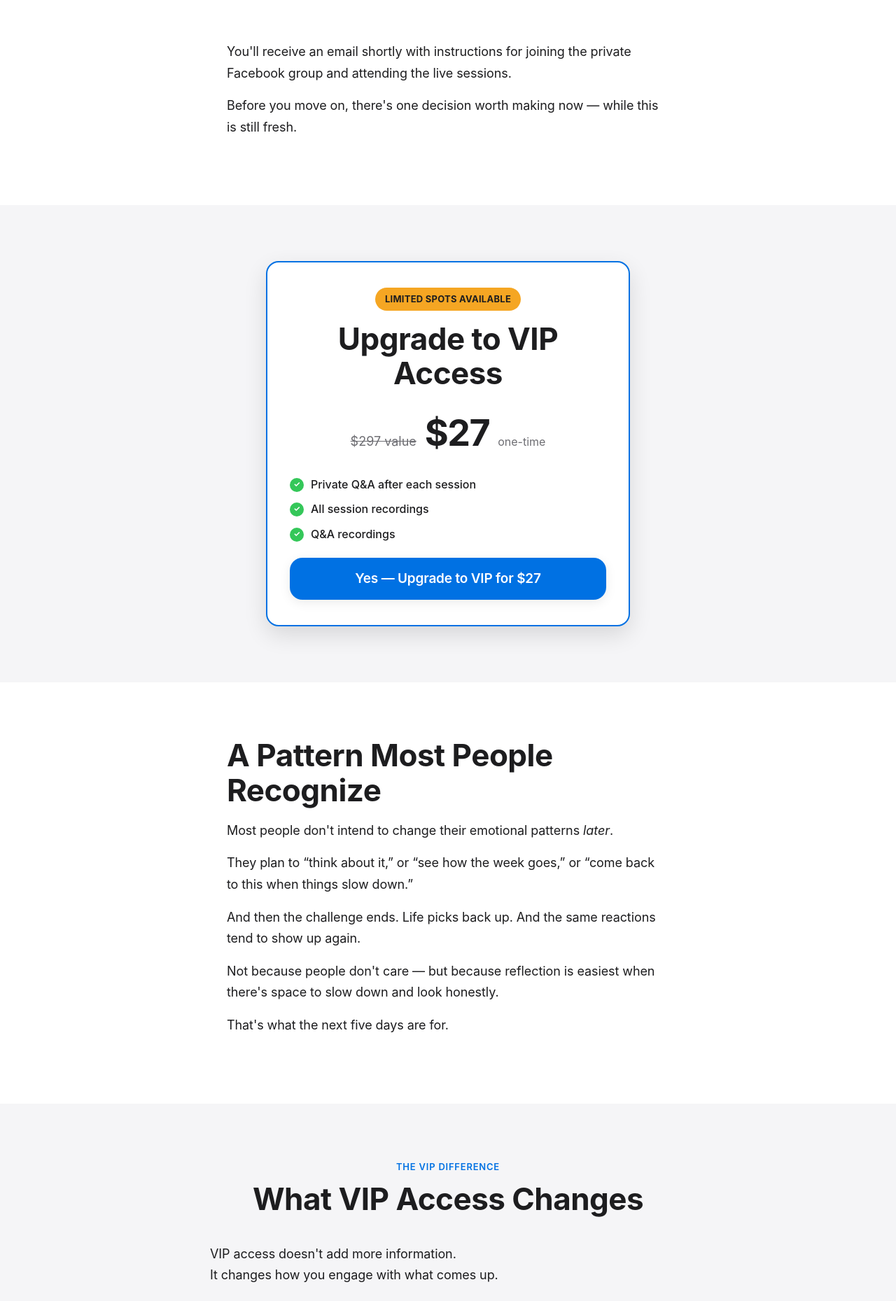
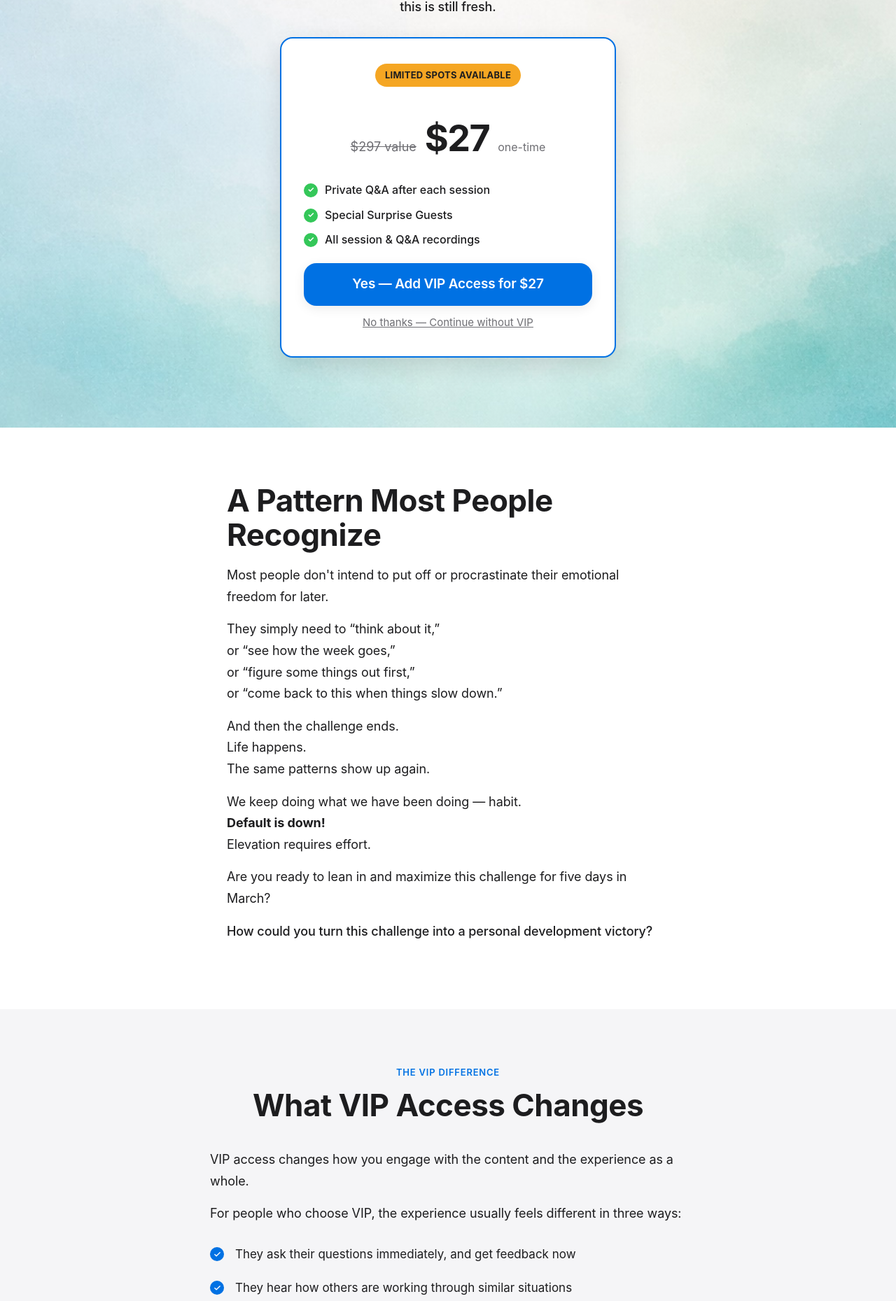
Before and after one commit to rbradshaw9/emotionalfreedomchallenge, a Next.js app: page /vip in a window 1280 px wide. Shown: the part 571-2430 px from the top of the page at 70% size. Built offline with nearby package versions, Linux system fonts and the light colour scheme.

Commit message:
Update VIP page copy: new intro, above-fold CTA card, pattern section, surprise guests, cost section, decision section

```diff
--- a/app/(main)/vip/page.tsx
+++ b/app/(main)/vip/page.tsx
@@ -19,31 +19,20 @@ export default function VIPPage() {
             You&apos;re Registered — One More Thing Before You Go
           </h1>
           <p className="v2-subhead">
-            Your spot for 5 Days to Emotional Ownership is being held.
+            Your seat for The Emotional Freedom Challenge is confirmed.
           </p>
-        </div>
-      </section>
-
-      {/* Transition */}
-      <section className="v2-section">
-        <div className="v2-container v2-max-w-narrow">
-          <p className="v2-body">
-            You&apos;ll receive an email shortly with instructions for joining the private Facebook group and attending the live sessions.
+          <p className="v2-body v2-text-center v2-muted-text" style={{ maxWidth: '600px', margin: '0 auto 24px' }}>
+            Check your inbox for an email shortly with instructions for joining the private Facebook group and attending the live sessions.
           </p>
-          <p className="v2-body">
+          <p className="v2-body v2-text-center" style={{ maxWidth: '600px', margin: '0 auto 28px', fontWeight: 500.  }}>
             Before you move on, there&apos;s one decision worth making now — while this is still fresh.
           </p>
-        </div>
-      </section>
 
-      {/* Quick VIP Card */}
-      <section className="v2-section v2-section-muted">
-        <div className="v2-container--sm">
-          <div className="v2-upgrade-card">
+          {/* Above-the-fold CTA */}
+          <div className="v2-upgrade-card" style={{ maxWidth: '480px', margin: '0 auto' }}>
             <div className="v2-badge v2-badge--accent" style={{ marginBottom: '16px' }}>
               Limited Spots Available
             </div>
-            <h2 className="v2-h2">Upgrade to VIP Access</h2>
             <div className="v2-price-row">
               <span className="v2-price-strike">$297 value</span>
               <span className="v2-price-main">$27</span>
@@ -56,11 +45,11 @@ export default function VIPPage() {
               </div>
               <div className="v2-quick-benefit">
                 <span className="v2-quick-benefit-check">✓</span>
-                All session recordings
+                Special Surprise Guests
               </div>
               <div className="v2-quick-benefit">
                 <span className="v2-quick-benefit-check">✓</span>
-                Q&amp;A recordings
+                All session &amp; Q&amp;A recordings
               </div>
             </div>
             <a
@@ -68,8 +57,13 @@ export default function VIPPage() {
               className="v2-btn v2-btn-primary v2-btn-lg v2-btn-block"
               style={{ marginTop: '20px' }}
             >
-              Yes — Upgrade to VIP for $27
+              Yes — Add VIP Access for $27
             </a>
+            <div className="v2-secondary-path" style={{ marginTop: '12px' }}>
+              <Link href="/thank-you" className="v2-no-thanks">
+                No thanks — Continue without VIP
+              </Link>
+            </div>
           </div>
         </div>
       </section>
@@ -78,17 +72,29 @@ export default function VIPPage() {
       <section className="v2-section">
         <div className="v2-container v2-max-w-narrow">
           <h2 className="v2-h2">A Pattern Most People Recognize</h2>
-          <p className="v2-body">Most people don&apos;t intend to change their emotional patterns <em>later</em>.</p>
+          <p className="v2-body">Most people don&apos;t intend to put off or procrastinate their emotional freedom for later.</p>
           <p className="v2-body">
-            They plan to &ldquo;think about it,&rdquo; or &ldquo;see how the week goes,&rdquo; or &ldquo;come back to this when things slow down.&rdquo;
+            They simply need to &ldquo;think about it,&rdquo;<br />
+            or &ldquo;see how the week goes,&rdquo;<br />
+            or &ldquo;figure some things out first,&rdquo;<br />
+            or &ldquo;come back to this when things slow down.&rdquo;
           </p>
           <p className="v2-body">
-            And then the challenge ends. Life picks back up. And the same reactions tend to show up again.
+            And then the challenge ends.<br />
+            Life happens.<br />
+            The same patterns show up again.
           </p>
           <p className="v2-body">
-            Not because people don&apos;t care — but because reflection is easiest when there&apos;s space to slow down and look honestly.
+            We keep doing what we have been doing — habit.<br />
+            <strong>Default is down!</strong><br />
+            Elevation requires effort.
           </p>
-          <p className="v2-body">That&apos;s what the next five days are for.</p>
+          <p className="v2-body">
+            Are you ready to lean in and maximize this challenge for five days in March?
+          </p>
+          <p className="v2-body" style={{ fontWeight: 500.  }}>
+            How could you turn this challenge into a personal development victory?
+          </p>
         </div>
       </section>
 
@@ -100,14 +106,14 @@ export default function VIPPage() {
           <div className="v2-spacer--sm"></div>
           <div className="v2-max-w-narrow" style={{ margin: '0 auto' }}>
             <p className="v2-body">
-              VIP access doesn&apos;t add more information.<br />
-              It changes how you engage with what comes up.
+              VIP access changes how you engage with the content and the experience as a whole.
             </p>
             <p className="v2-body">For people who choose VIP, the experience usually feels different in three ways:</p>
             <ul className="v2-list v2-checklist">
-              <li>They don&apos;t have to hold their questions until later</li>
-              <li>They can hear how others are working through similar situations</li>
-              <li>They can revisit moments that landed, instead of relying on memory</li>
+              <li>They ask their questions immediately, and get feedback now</li>
+              <li>They hear how others are working through similar situations</li>
+              <li>Even at a ridiculously reduced cost, they have skin in the game and this switches something in the brain</li>
+              <li>They can revisit moments that landed, instead of relying on memory or notes</li>
             </ul>
             <p className="v2-body">That additional layer is often what turns awareness into something that sticks.</p>
           </div>
@@ -118,122 +124,81 @@ export default function VIPPage() {
       <section className="v2-section">
         <div className="v2-container">
           <h2 className="v2-h2 v2-text-center">What&apos;s Included with VIP Access</h2>
-          <p className="v2-body v2-text-center v2-muted-text">
-            VIP access provides three key benefits that help you get the most from this experience:
-          </p>
           <div className="v2-spacer--sm"></div>
           <div className="v2-features-list v2-max-w-narrow" style={{ margin: '0 auto' }}>
             <div className="v2-feature-item">
               <div className="v2-feature-icon-wrap">💬</div>
               <div className="v2-feature-content">
                 <h3>Private Live Q&amp;A After Each Session</h3>
-                <p>After each daily session, Dr. Paul stays on for a smaller Q&amp;A. This is where people tend to ask about real conversations, real relationships, and real situations — not theory.</p>
+                <p>After each daily session, Dr. Paul stays on for a smaller Q&amp;A. You get to ask — and hear others ask — about real conversations, real relationships, and real situations. Specific application of what was just discussed in the main session.</p>
+              </div>
+            </div>
+            <div className="v2-feature-item">
+              <div className="v2-feature-icon-wrap">🌟</div>
+              <div className="v2-feature-content">
+                <h3>Special Surprise Guests</h3>
+                <p>Dr. Paul has a lot of cool friends, and loves to invite them to share their insights in the live Q&amp;A after the main session. These guests include authors, speakers, thought leaders, and coaches who understand the principles well and generously contribute to the conversation.</p>
               </div>
             </div>
             <div className="v2-feature-item">
               <div className="v2-feature-icon-wrap">📹</div>
               <div className="v2-feature-content">
-                <h3>Full Session Recordings</h3>
-                <p>You&apos;ll have access to the recordings for each session, so you can return to what stood out or catch anything you missed. Many participants revisit key moments multiple times.</p>
-              </div>
-            </div>
-            <div className="v2-feature-item">
-              <div className="v2-feature-icon-wrap">🔑</div>
-              <div className="v2-feature-content">
-                <h3>VIP Q&amp;A Recordings</h3>
-                <p>All Q&amp;A sessions are recorded and available to you. Many participants say these recordings are where things quietly click — hearing others work through similar situations often makes concepts land more clearly.</p>
+                <h3>Full Session Recordings — Including the Q&amp;A</h3>
+                <p>You&apos;ll have access to all the recordings for each session, so you can return to what stood out or catch anything you missed. Every time you return to the content, you do so with different ears because it will build on what you noticed the first time.</p>
               </div>
             </div>
           </div>
         </div>
       </section>
 
-      {/* CTA */}
+      {/* About the Cost */}
       <section className="v2-section v2-section-muted">
         <div className="v2-container--sm">
-          <div className="v2-upgrade-card">
-            <p style={{ fontSize: '16px', fontWeight: 700, color: 'var(--v2-text)', marginBottom: '4px' }}>
-              Add VIP Access — $27
+          <div className="v2-card" style={{ textAlign: 'center', padding: '40px 36px' }}>
+            <h2 className="v2-h2" style={{ marginBottom: '16px' }}>About the Cost</h2>
+            <p className="v2-body">VIP access is valued at $297.</p>
+            <p className="v2-body">
+              Because you&apos;re joining the challenge now, you can add VIP access for a one-time payment of <strong>$27</strong>.
             </p>
-            <p className="v2-muted-text" style={{ fontSize: '14px', marginBottom: '20px' }}>
-              Limited spots to keep Q&amp;A sessions personal
+            <p className="v2-body" style={{ marginBottom: 0 }}>
+              VIP spots are limited so the Q&amp;A sessions stay useful and personal.
             </p>
+          </div>
+        </div>
+      </section>
+
+      {/* A Simple Way to Decide */}
+      <section className="v2-section">
+        <div className="v2-container v2-max-w-narrow">
+          <h2 className="v2-h2">A Simple Way to Decide</h2>
+          <p className="v2-body">If you&apos;re the type of person who:</p>
+          <ul className="v2-decision-list">
+            <li>tends to have questions after sessions</li>
+            <li>wants to slow things down and reflect</li>
+            <li>knows that momentum matters</li>
+          </ul>
+          <p className="v2-body">VIP usually ends up being worth it.</p>
+          <p className="v2-body">
+            If you&apos;re comfortable just attending live and seeing what you notice, that&apos;s fine too.
+          </p>
+          <p className="v2-body" style={{ fontWeight: 500 }}>
+            But this is the moment when most people either lean in —<br />
+            or default back to how things usually go.
+          </p>
+        </div>
+      </section>
+
+      {/* Final CTA box */}
+      <section className="v2-section v2-section-muted">
+        <div className="v2-container--sm">
+          <div className="v2-cta-box">
+            <h2 className="v2-h2">👉 Add VIP Access for $27</h2>
+            <p className="v2-muted-text" style={{ marginBottom: '24px' }}>(one-time payment)</p>
             <a
               href="https://bl843.infusionsoft.app/app/orderForms/cdb82d2b-34ac-443e-aba9-2c63993be424"
               className="v2-btn v2-btn-primary v2-btn-lg v2-btn-block"
             >
               Yes — Add VIP Access
-            </a>
-            <div className="v2-secondary-path" style={{ marginTop: '16px' }}>
-              <Link href="/thank-you" className="v2-no-thanks">
-                No thanks — Continue without VIP
-              </Link>
-            </div>
-          </div>
-        </div>
-      </section>
-
-      {/* VIP Is Right For You */}
-      <section className="v2-section">
-        <div className="v2-container v2-max-w-narrow">
-          <h2 className="v2-h2">VIP Access Is Right For You If...</h2>
-          <ul className="v2-decision-list">
-            <li>You tend to have questions after learning something new</li>
-            <li>You want the ability to revisit key moments instead of relying on memory</li>
-            <li>You know that momentum matters and want to stay engaged</li>
-          </ul>
-          <p className="v2-decision-note">
-            If you&apos;re comfortable just attending live, that&apos;s fine too. But this is the moment when most people either lean in — or default back to how things usually go.
-          </p>
-        </div>
-      </section>
-
-      {/* Details */}
-      <section className="v2-section v2-section-muted">
-        <div className="v2-container--sm">
-          <div className="v2-risk-card">
-            <h2 className="v2-h2" style={{ marginBottom: '24px' }}>Important Details</h2>
-            <div className="v2-detail-item">
-              <strong>Why only $27?</strong>
-              <p>VIP access is valued at $297. We&apos;re offering it at $27 during registration to make it accessible while you&apos;re motivated.</p>
-            </div>
-            <div className="v2-detail-item">
-              <strong>Why limited spots?</strong>
-              <p>We keep VIP groups intentionally small so Q&amp;A sessions remain personal and valuable. Once spots fill, this option closes.</p>
-            </div>
-            <div className="v2-detail-item">
-              <strong>When does access start?</strong>
-              <p>Immediately. You&apos;ll receive VIP instructions in your confirmation email along with the standard challenge details.</p>
-            </div>
-          </div>
-        </div>
-      </section>
-
-      {/* Final CTA box */}
-      <section className="v2-section">
-        <div className="v2-container--sm">
-          <div className="v2-cta-box">
-            <h2 className="v2-h2">Ready to Upgrade?</h2>
-            <div className="v2-pricing-box" style={{ background: 'rgba(255,255,255,0.06)', border: '1px solid rgba(255,255,255,0.1)', marginBottom: '24px', marginTop: '20px' }}>
-              <div className="v2-pricing-row" style={{ color: '#c7c7cc' }}>
-                <span>5-Day Challenge Access</span>
-                <span style={{ color: 'var(--v2-success)', fontWeight: 700 }}>FREE</span>
-              </div>
-              <div className="v2-pricing-row" style={{ color: '#c7c7cc' }}>
-                <span>VIP Upgrade</span>
-                <span style={{ color: '#6eb3f7', fontWeight: 700 }}>+$27</span>
-              </div>
-              <div className="v2-pricing-separator"></div>
-              <div className="v2-pricing-total" style={{ color: '#ffffff', paddingTop: '12px' }}>
-                <span>Total Today</span>
-                <span style={{ fontSize: '28px', fontWeight: 700, color: '#ffffff' }}>$27</span>
-              </div>
-            </div>
-            <a
-              href="https://bl843.infusionsoft.app/app/orderForms/cdb82d2b-34ac-443e-aba9-2c63993be424"
-              className="v2-btn v2-btn-primary v2-btn-lg v2-btn-block"
-            >
-              Yes — Add VIP Access for $27
             </a>
             <div className="v2-secondary-path" style={{ marginTop: '16px' }}>
               <p className="v2-muted-text" style={{ fontSize: '14px', marginBottom: '8px' }}>Or continue without VIP</p>
@@ -247,12 +212,9 @@ export default function VIPPage() {
 
       {/* Either Way */}
       <section className="v2-section">
-        <div className="v2-container v2-max-w-narrow">
+        <div className="v2-container v2-max-w-narrow v2-text-center">
           <h2 className="v2-h2">Either Way</h2>
-          <p className="v2-body">You&apos;re welcome in the challenge.</p>
-          <p className="v2-body">
-            Just know that how you engage tends to shape what you take away.
-          </p>
+          <p className="v2-body">Welcome to The Emotional Freedom Challenge!</p>
         </div>
       </section>
     </>
```
